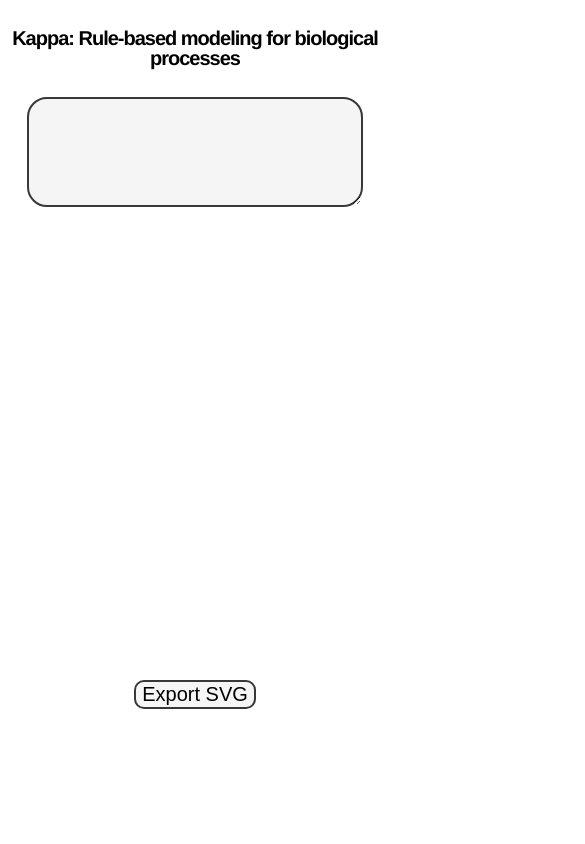
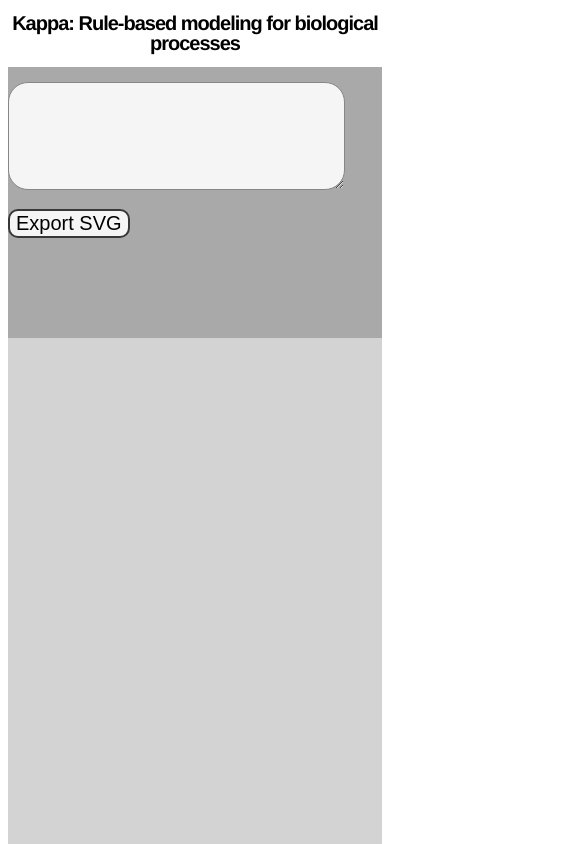
Before and after one commit to CreativeCodingLab/RuleVis, a plain HTML site: page index.html in a window 390 px wide. Shown: the top 844 px of the page, 585 px wide, since content can reach past the window. Drawn offline with Linux system fonts and the light colour scheme.

Commit message:
divs are positioned side by side; 'responsive' in that it will load with roughly the appropriate dimensions, but doesn't change immediately

```diff
--- a/index.css
+++ b/index.css
@@ -1,7 +1,5 @@
 /* Page heading */
 h1 {
-    padding-top: 15px;
-    padding-bottom: 0px;
     color: black;
     font-family: 'Helvetica Neue', sans-serif;
     font-size: 20px;
@@ -38,7 +36,7 @@ textarea {
     padding: 5px 8px;
     margin: 15px 0;
     box-sizing: border-box;
-    border: 2px solid rgb(56,56,56);
+    border: 1px solid rgb(134, 134, 134);
     border-radius: 20px;
     background-color: whitesmoke;
     font-family: 'Helvetica Neue', sans-serif;
--- a/index.js
+++ b/index.js
@@ -1,15 +1,29 @@
 // Titles & headers
 var body = d3.select("body");
-body.append("h1").text("Kappa: Rule-based modeling for biological processes");
+var header = body.append('div').attr('id', 'header');
+var headerText = header.append('h1').text("Kappa: Rule-based modeling for biological processes");
 
 // Set up the SVG attributes
 var w = 1000;
 var h = 450;
 
+// Height of header + 15px of padding on top and bottom
+var headerH = document.getElementById('header').clientHeight + 30;
+
+// Dimensions of entire page EXCLUDING header, in order to calculate other element sizes
+var bodyH = window.document.documentElement.clientHeight - headerH;
+var bodyW = window.document.documentElement.clientWidth;
+
+// Dimensions for sidebar: takes up remaining height of page after header
+var sidebarW = 300;
+
+// Dimensions of svg div
+var svgDivW = bodyW - sidebarW;
+
 // Create container div for styling purposes
 var main = d3.select('body').append('div')
-                .attr('id', 'main')
-                .style('text-align', 'center');
+                .attr('id', 'main');
+                //.style('text-align', 'center');
 
 /* main.append('p')
     .text('Example Kappa syntax: \n A(x[1],z[3]),B(x[2],y[1]),C(x[3],y[2],z[.])')
@@ -19,7 +33,12 @@ var main = d3.select('body').append('div')
 
 // Input text box for expression
 var inputDiv = main.append('div')
-                    .attr('id', 'inputDiv');
+                    .attr('id', 'inputDiv')
+                    //.style('width', sidebarW + 'px')
+                    .style('width', (bodyW > 600 ? 30 : 100) + '%')
+                    .style('height', (bodyW > 600 ? bodyH : bodyH*0.35) + 'px')
+                    .style('float', 'left')
+                    .style('background-color', 'darkgray');
 
 var inputBox = inputDiv.append('textarea')
                     .attr('name', 'expression')
@@ -32,13 +51,16 @@ var inputBox = inputDiv.append('textarea')
 // Create parent div for svg
 let svgDiv = d3.select('#main').append('div')
                 .attr('id', 'svgDiv')
-                .style('width', w + "px")
-                .style('height', h + "px")
-                .style('display', 'inline-block');
+                //.style('width', (svgDivW - 20)+ "px")
+                .style('width', (bodyW > 600 ? 70 : 100) + '%')
+                .style('height', bodyH + "px")
+                .style('background-color', 'lightgray')
+                .style('float', 'left')
+                //.style('margin-left', (sidebarW+10) + 'px');
 
 var svg = undefined
 
-var exportDiv = main.append('div')
+var exportDiv = inputDiv.append('div')
                     .attr('id', 'buttonDiv');
 
 // Button for downloading/exporting svg
```
